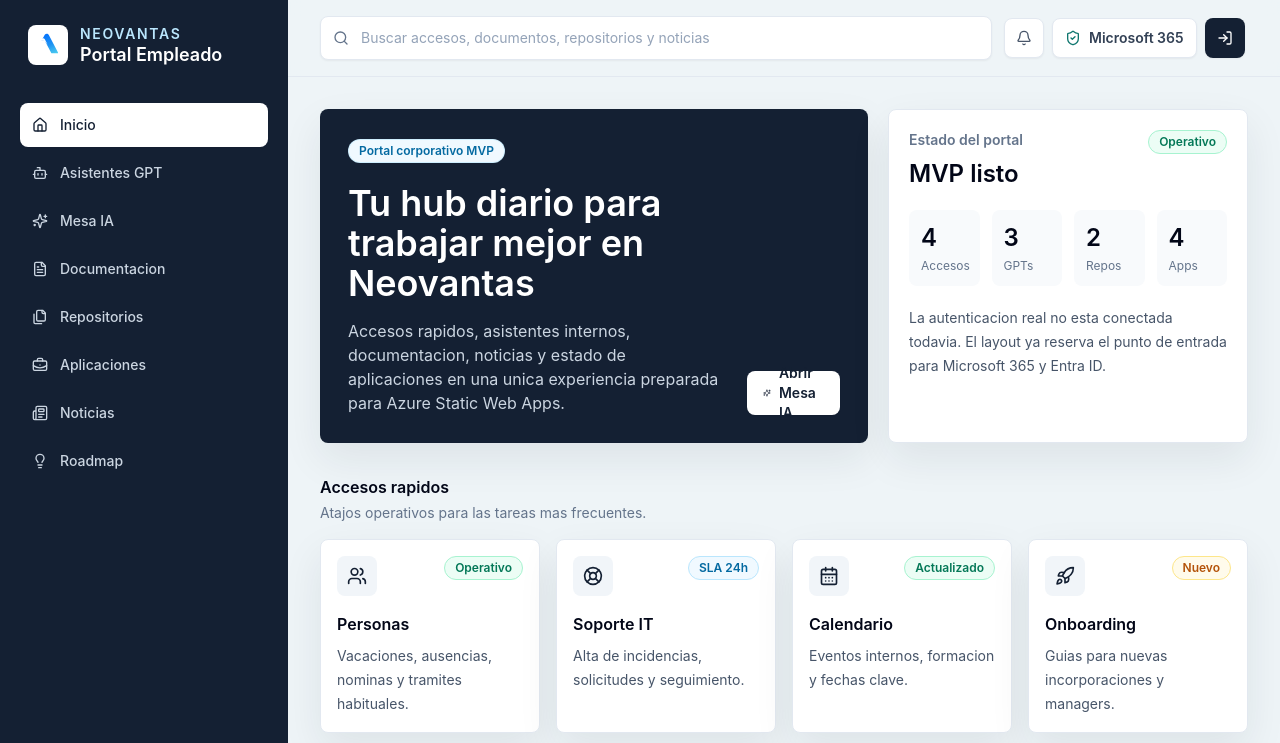
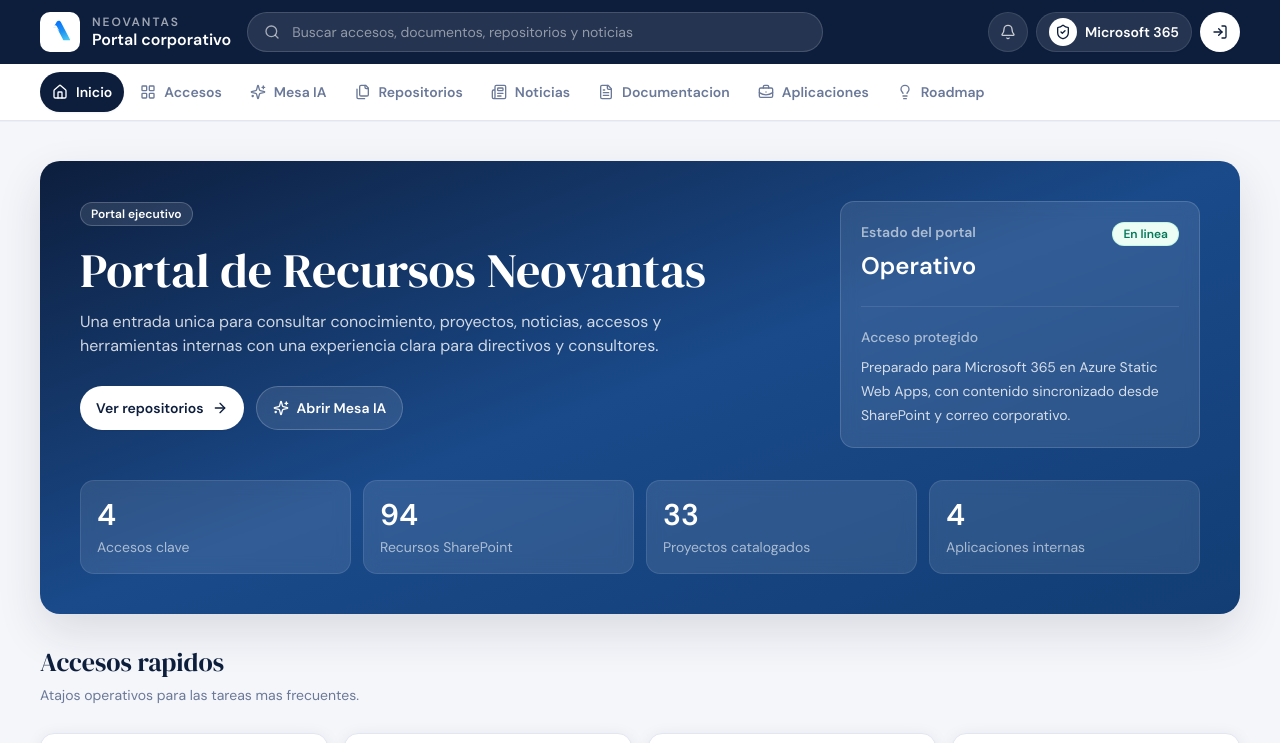
Before and after one commit to NeovantasAdvanced/Intranet, a React (Vite) app: page / in a window 1280 px wide. Shown: the top 743 px of the page. Built offline with nearby package versions, Linux system fonts and the light colour scheme; no server answers.

Commit message:
feat: refresh intranet portal UI

```diff
--- a/src/components/layout/AppLayout.tsx
+++ b/src/components/layout/AppLayout.tsx
@@ -1,52 +1,91 @@
-import { useState, type ReactNode } from 'react';
+import {
+  BriefcaseBusiness,
+  FileText,
+  Files,
+  Home,
+  LayoutGrid,
+  Lightbulb,
+  Newspaper,
+  Sparkles,
+} from 'lucide-react';
+import { useEffect, useState, type ReactNode } from 'react';
 import { PortalSearchProvider } from '../../context/PortalSearchContext';
 import { Header } from './Header';
-import { Sidebar } from './Sidebar';
 
 type AppLayoutProps = {
   children: ReactNode;
 };
 
+const navigation = [
+  { label: 'Inicio', icon: Home, href: '#inicio' },
+  { label: 'Accesos', icon: LayoutGrid, href: '#accesos' },
+  { label: 'Mesa IA', icon: Sparkles, href: '#mesa-ia' },
+  { label: 'Repositorios', icon: Files, href: '#repositorios' },
+  { label: 'Noticias', icon: Newspaper, href: '#noticias' },
+  { label: 'Documentacion', icon: FileText, href: '#documentacion' },
+  { label: 'Aplicaciones', icon: BriefcaseBusiness, href: '#aplicaciones' },
+  { label: 'Roadmap', icon: Lightbulb, href: '#roadmap' },
+];
+
+function PortalNavigation() {
+  const [activeHash, setActiveHash] = useState(() =>
+    typeof window === 'undefined' ? '#inicio' : window.location.hash || '#inicio',
+  );
+
+  useEffect(() => {
+    const handleHashChange = () => setActiveHash(window.location.hash || '#inicio');
+
+    handleHashChange();
+    window.addEventListener('hashchange', handleHashChange);
+
+    return () => window.removeEventListener('hashchange', handleHashChange);
+  }, []);
+
+  return (
+    <nav
+      className="border-b border-neovantas-line bg-white/95 px-3 shadow-[0_1px_0_rgba(13,30,61,0.03)] backdrop-blur md:px-8"
+      aria-label="Navegacion principal"
+    >
+      <div className="mx-auto flex max-w-[1200px] gap-1 overflow-x-auto py-2">
+        {navigation.map((item) => {
+          const Icon = item.icon;
+          const isActive = activeHash === item.href;
+
+          return (
+            <a
+              key={item.label}
+              href={item.href}
+              onClick={() => setActiveHash(item.href)}
+              className={`focus-ring flex h-10 shrink-0 items-center gap-2 rounded-full px-3 text-sm font-semibold transition ${
+                isActive
+                  ? 'bg-neovantas-navy text-white shadow-sm'
+                  : 'text-neovantas-muted hover:bg-neovantas-mist hover:text-neovantas-navy'
+              }`}
+            >
+              <Icon className="h-4 w-4" aria-hidden="true" />
+              <span>{item.label}</span>
+            </a>
+          );
+        })}
+      </div>
+    </nav>
+  );
+}
+
 export function AppLayout({ children }: AppLayoutProps) {
   const [searchValue, setSearchValue] = useState('');
-  const [mobileMenuOpen, setMobileMenuOpen] = useState(false);
 
   return (
     <PortalSearchProvider searchValue={searchValue} setSearchValue={setSearchValue}>
-      <div className="min-h-screen bg-neovantas-mist text-slate-950">
-        <div className="flex min-h-screen">
-          <Sidebar className="hidden lg:flex" />
+      <div className="min-h-screen bg-neovantas-mist text-neovantas-ink">
+        <div className="sticky top-0 z-30">
+          <Header />
+          <PortalNavigation />
+        </div>
 
-          <div
-            className={`fixed inset-0 z-40 lg:hidden ${
-              mobileMenuOpen ? '' : 'pointer-events-none'
-            }`}
-            aria-hidden={!mobileMenuOpen}
-          >
-            <button
-              type="button"
-              className={`absolute inset-0 bg-slate-950/50 transition-opacity ${
-                mobileMenuOpen ? 'opacity-100' : 'opacity-0'
-              }`}
-              aria-label="Cerrar menu"
-              onClick={() => setMobileMenuOpen(false)}
-            />
-            <Sidebar
-              className={`relative z-10 flex transition-transform duration-200 ${
-                mobileMenuOpen ? 'translate-x-0' : '-translate-x-full'
-              }`}
-              onClose={() => setMobileMenuOpen(false)}
-              onNavigate={() => setMobileMenuOpen(false)}
-            />
-          </div>
-
-          <div className="flex min-w-0 flex-1 flex-col">
-            <Header onMenuClick={() => setMobileMenuOpen(true)} />
-            <main className="min-w-0 flex-1 px-4 py-6 md:px-8 md:py-8">
-              <div className="mx-auto w-full max-w-7xl">{children}</div>
-            </main>
-          </div>
-        </div>
+        <main className="min-w-0 px-4 py-7 md:px-8 md:py-10">
+          <div className="mx-auto w-full max-w-[1200px]">{children}</div>
+        </main>
       </div>
     </PortalSearchProvider>
   );
--- a/src/components/layout/Header.tsx
+++ b/src/components/layout/Header.tsx
@@ -1,11 +1,8 @@
-import { Bell, LogIn, LogOut, Menu, ShieldCheck, UserRound } from 'lucide-react';
+import { Bell, LogIn, LogOut, ShieldCheck, UserRound } from 'lucide-react';
 import { useEffect, useState } from 'react';
+import neovantasLogo from '../../assets/neovantas-logo-mark.svg';
 import { usePortalSearch } from '../../context/PortalSearchContext';
 import { SearchBar } from '../ui/SearchBar';
-
-type HeaderProps = {
-  onMenuClick: () => void;
-};
 
 type ClientPrincipal = {
   userDetails: string;
@@ -17,7 +14,16 @@
   clientPrincipal: ClientPrincipal | null;
 };
 
-export function Header({ onMenuClick }: HeaderProps) {
+function getInitials(value: string) {
+  return value
+    .split(/[.\s@_-]+/)
+    .filter(Boolean)
+    .slice(0, 2)
+    .map((part) => part.charAt(0).toUpperCase())
+    .join('');
+}
+
+export function Header() {
   const { searchValue, setSearchValue } = usePortalSearch();
   const [clientPrincipal, setClientPrincipal] = useState<ClientPrincipal | null>(null);
   const [authChecked, setAuthChecked] = useState(false);
@@ -52,51 +58,58 @@
   const authHref = isAuthenticated ? '/logout' : '/login';
   const authLabel = isAuthenticated ? clientPrincipal?.userDetails ?? 'Sesion iniciada' : 'Microsoft 365';
   const authTitle = isAuthenticated ? `Cerrar sesion: ${authLabel}` : 'Iniciar sesion con Microsoft 365';
+  const initials = getInitials(authLabel) || 'N';
 
   return (
-    <header className="sticky top-0 z-20 border-b border-slate-200 bg-neovantas-mist/95 px-4 py-4 backdrop-blur md:px-8">
-      <div className="flex items-center gap-3">
-        <button
-          type="button"
-          className="focus-ring grid h-10 w-10 place-items-center rounded-lg border border-slate-200 bg-white text-slate-700 shadow-sm lg:hidden"
-          aria-label="Abrir menu"
-          onClick={onMenuClick}
-        >
-          <Menu className="h-5 w-5" aria-hidden="true" />
-        </button>
+    <header className="bg-neovantas-navy px-4 text-white md:px-8">
+      <div className="mx-auto flex min-h-16 max-w-[1200px] items-center gap-4 py-3">
+        <a href="#inicio" className="focus-ring flex shrink-0 items-center gap-3 rounded-lg">
+          <span className="grid h-10 w-10 place-items-center rounded-[10px] bg-white">
+            <img src={neovantasLogo} alt="Neovantas" className="h-7 w-7 object-contain" />
+          </span>
+          <span className="hidden min-w-0 sm:block">
+            <span className="block text-xs font-semibold uppercase tracking-[0.16em] text-white/60">
+              Neovantas
+            </span>
+            <span className="block truncate text-base font-semibold leading-tight text-white">
+              Portal corporativo
+            </span>
+          </span>
+        </a>
 
         <SearchBar
           value={searchValue}
           onChange={setSearchValue}
-          className="max-w-2xl flex-1"
+          className="hidden max-w-xl flex-1 md:flex"
           placeholder="Buscar accesos, documentos, repositorios y noticias"
         />
 
-        <div className="flex items-center gap-2">
+        <div className="ml-auto flex items-center gap-2">
           <button
             type="button"
-            className="focus-ring hidden h-10 w-10 place-items-center rounded-lg border border-slate-200 bg-white text-slate-600 shadow-sm md:grid"
+            className="focus-ring hidden h-10 w-10 place-items-center rounded-full border border-white/10 bg-white/10 text-white/75 transition hover:bg-white/15 hover:text-white lg:grid"
             aria-label="Notificaciones"
           >
             <Bell className="h-4 w-4" aria-hidden="true" />
           </button>
           <a
             href={authHref}
-            className="focus-ring flex h-10 max-w-[11rem] items-center gap-2 rounded-lg border border-slate-200 bg-white px-3 text-sm font-semibold text-slate-700 shadow-sm sm:max-w-56"
+            className="focus-ring flex h-10 max-w-[12rem] items-center gap-2 rounded-full border border-white/10 bg-white/10 px-2.5 text-sm font-semibold text-white shadow-sm transition hover:bg-white/15 sm:max-w-60 sm:px-3"
             title={authTitle}
             aria-label={authTitle}
           >
+            <span className="grid h-7 w-7 shrink-0 place-items-center rounded-full bg-white text-[11px] font-bold text-neovantas-navy">
+              {isAuthenticated ? initials : <ShieldCheck className="h-4 w-4" aria-hidden="true" />}
+            </span>
+            <span className="hidden truncate sm:block">{authChecked ? authLabel : 'Comprobando...'}</span>
             {isAuthenticated ? (
-              <UserRound className="h-4 w-4 shrink-0 text-neovantas-teal" aria-hidden="true" />
-            ) : (
-              <ShieldCheck className="h-4 w-4 shrink-0 text-neovantas-teal" aria-hidden="true" />
-            )}
-            <span className="hidden truncate sm:block">{authChecked ? authLabel : 'Comprobando...'}</span>
+              <UserRound className="hidden h-4 w-4 shrink-0 text-white/60 xl:block" aria-hidden="true" />
+            ) : null}
           </a>
           {isAuthenticated ? (
             <a
               href="/logout"
-              className="focus-ring hidden h-10 w-10 place-items-center rounded-lg bg-neovantas-navy text-white shadow-sm md:grid"
+              className="focus-ring hidden h-10 w-10 place-items-center rounded-full bg-white text-neovantas-navy shadow-sm md:grid"
               aria-label="Cerrar sesion"
               title="Cerrar sesion"
             >
@@ -105,7 +118,7 @@
           ) : (
             <a
               href="/login"
-              className="focus-ring hidden h-10 w-10 place-items-center rounded-lg bg-neovantas-navy text-white shadow-sm md:grid"
+              className="focus-ring hidden h-10 w-10 place-items-center rounded-full bg-white text-neovantas-navy shadow-sm md:grid"
               aria-label="Iniciar sesion"
               title="Iniciar sesion"
             >
@@ -114,6 +127,14 @@
           )}
         </div>
       </div>
+
+      <div className="mx-auto max-w-[1200px] pb-3 md:hidden">
+        <SearchBar
+          value={searchValue}
+          onChange={setSearchValue}
+          placeholder="Buscar en la intranet"
+        />
+      </div>
     </header>
   );
 }
--- a/src/components/ui/Card.tsx
+++ b/src/components/ui/Card.tsx
@@ -7,7 +7,9 @@
 
 export function Card({ children, className = '' }: CardProps) {
   return (
-    <article className={`rounded-lg border border-slate-200 bg-white shadow-panel ${className}`}>
+    <article
+      className={`rounded-[14px] border border-neovantas-line bg-white shadow-panel transition-shadow duration-200 ${className}`}
+    >
       {children}
     </article>
   );
--- a/src/components/ui/SearchBar.tsx
+++ b/src/components/ui/SearchBar.tsx
@@ -15,14 +15,14 @@
 }: SearchBarProps) {
   return (
     <label
-      className={`flex h-11 min-w-0 items-center gap-3 rounded-lg border border-slate-200 bg-white px-3 text-slate-500 shadow-sm transition focus-within:border-neovantas-blue focus-within:ring-2 focus-within:ring-neovantas-blue/15 ${className}`}
+      className={`flex h-10 min-w-0 items-center gap-3 rounded-full border border-white/15 bg-white/10 px-4 text-white/60 transition focus-within:border-white/30 focus-within:bg-white/15 focus-within:ring-2 focus-within:ring-white/10 ${className}`}
     >
       <Search className="h-4 w-4 shrink-0" aria-hidden="true" />
       <span className="sr-only">Buscar</span>
       <input
         value={value}
         onChange={(event) => onChange(event.target.value)}
-        className="min-w-0 flex-1 border-0 bg-transparent text-sm text-slate-900 outline-none placeholder:text-slate-400"
+        className="min-w-0 flex-1 border-0 bg-transparent text-sm text-white outline-none placeholder:text-white/50"
         placeholder={placeholder}
         type="search"
       />
--- a/src/components/ui/SectionHeader.tsx
+++ b/src/components/ui/SectionHeader.tsx
@@ -8,10 +8,10 @@
 
 export function SectionHeader({ title, description, action }: SectionHeaderProps) {
   return (
-    <div className="mb-4 flex flex-col gap-3 sm:flex-row sm:items-end sm:justify-between">
+    <div className="mb-7 flex flex-col gap-3 sm:flex-row sm:items-end sm:justify-between">
       <div>
-        <h2 className="text-base font-semibold text-slate-950">{title}</h2>
-        {description ? <p className="mt-1 text-sm text-slate-500">{description}</p> : null}
+        <h2 className="font-display text-[26px] font-normal leading-tight text-neovantas-navy">{title}</h2>
+        {description ? <p className="mt-1.5 text-sm text-neovantas-muted">{description}</p> : null}
       </div>
       {action ? <div className="shrink-0">{action}</div> : null}
     </div>
--- a/src/index.css
+++ b/src/index.css
@@ -1,11 +1,13 @@
+@import url('https://fonts.googleapis.com/css2?family=DM+Sans:wght@300;400;500;600;700&family=DM+Serif+Display&display=swap');
+
 @tailwind base;
 @tailwind components;
 @tailwind utilities;
 
 :root {
-  color: #101827;
-  background: #eef4f7;
-  font-family: Inter, ui-sans-serif, system-ui, -apple-system, BlinkMacSystemFont, "Segoe UI", sans-serif;
+  color: #1A2340;
+  background: #F5F6FA;
+  font-family: "DM Sans", Inter, ui-sans-serif, system-ui, -apple-system, BlinkMacSystemFont, "Segoe UI", sans-serif;
   font-synthesis: none;
   text-rendering: optimizeLegibility;
   -webkit-font-smoothing: antialiased;
@@ -35,6 +37,6 @@
 
 @layer components {
   .focus-ring {
-    @apply outline-none ring-offset-2 ring-offset-white focus-visible:ring-2 focus-visible:ring-neovantas-blue;
+    @apply outline-none ring-offset-2 ring-offset-white focus-visible:ring-2 focus-visible:ring-neovantas-accent;
   }
 }
--- a/src/pages/HomeDashboard.tsx
+++ b/src/pages/HomeDashboard.tsx
@@ -248,25 +248,33 @@
 
   return (
     <div className="space-y-8">
-      <section id="inicio" className="grid scroll-mt-24 gap-5 xl:grid-cols-[minmax(0,1fr)_360px]">
-        <div className="rounded-lg bg-neovantas-navy p-6 text-white shadow-panel md:p-7">
-          <div className="flex flex-col gap-6 lg:flex-row lg:items-end lg:justify-between">
+      <section
+        id="inicio"
+        className="scroll-mt-40 overflow-hidden rounded-[20px] bg-gradient-to-br from-neovantas-navy via-neovantas-blue to-[#123D74] p-6 text-white shadow-elevated md:p-8 lg:p-10"
+      >
+        <div className="grid gap-8 xl:grid-cols-[minmax(0,1fr)_360px] xl:items-start">
           <div className="max-w-3xl">
-              <Badge tone="info" className="border-sky-300/30 bg-sky-300/10 text-sky-100">
-                Portal corporativo MVP
+            <Badge tone="info" className="border-white/20 bg-white/10 text-white">
+              Portal ejecutivo
             </Badge>
-              <h2 className="mt-5 text-3xl font-semibold leading-tight md:text-4xl">
-                Tu hub diario para trabajar mejor en Neovantas
-              </h2>
-              <p className="mt-4 max-w-2xl text-sm leading-6 text-slate-300 md:text-base">
-                Accesos rapidos, asistentes internos, documentacion, noticias y estado de aplicaciones en
-                una unica experiencia preparada para Azure Static Web Apps.
+            <h1 className="mt-5 font-display text-4xl font-normal leading-tight md:text-5xl">
+              Portal de Recursos Neovantas
+            </h1>
+            <p className="mt-4 max-w-2xl text-sm leading-6 text-white/80 md:text-base">
+              Una entrada unica para consultar conocimiento, proyectos, noticias, accesos y herramientas
+              internas con una experiencia clara para directivos y consultores.
             </p>
-            </div>
-
+            <div className="mt-7 flex flex-wrap gap-3">
+              <a
+                href="#repositorios"
+                className="focus-ring inline-flex h-11 items-center justify-center gap-2 rounded-full bg-white px-4 text-sm font-semibold text-neovantas-navy shadow-sm"
+              >
+                Ver repositorios
+                <ArrowRight className="h-4 w-4" aria-hidden="true" />
+              </a>
               <a
                 href="#mesa-ia"
-              className="focus-ring inline-flex h-11 items-center justify-center gap-2 rounded-lg bg-white px-4 text-sm font-semibold text-neovantas-navy shadow-sm"
+                className="focus-ring inline-flex h-11 items-center justify-center gap-2 rounded-full border border-white/20 bg-white/10 px-4 text-sm font-semibold text-white backdrop-blur transition hover:bg-white/15"
               >
                 <Sparkles className="h-4 w-4" aria-hidden="true" />
                 Abrir Mesa IA
@@ -274,37 +282,44 @@
             </div>
           </div>
 
-        <Card className="p-5">
+          <div className="rounded-[14px] border border-white/15 bg-white/10 p-5 backdrop-blur">
             <div className="flex items-start justify-between gap-3">
               <div>
-              <p className="text-sm font-semibold text-slate-500">Estado del portal</p>
-              <h3 className="mt-2 text-2xl font-semibold text-slate-950">MVP listo</h3>
+                <p className="text-sm font-semibold text-white/60">Estado del portal</p>
+                <h2 className="mt-2 text-2xl font-semibold text-white">Operativo</h2>
               </div>
-            <Badge tone="success">Operativo</Badge>
+              <Badge tone="success" className="border-emerald-300/30 bg-emerald-300/10 text-emerald-100">
+                En linea
+              </Badge>
             </div>
-          <div className="mt-5 grid grid-cols-2 gap-3 sm:grid-cols-4">
-            <div className="rounded-lg bg-slate-50 p-3">
-              <p className="text-2xl font-semibold text-slate-950">{quickLinks.length}</p>
-              <p className="mt-1 text-xs text-slate-500">Accesos</p>
-            </div>
-            <div className="rounded-lg bg-slate-50 p-3">
-              <p className="text-2xl font-semibold text-slate-950">{assistants.length}</p>
-              <p className="mt-1 text-xs text-slate-500">GPTs</p>
-            </div>
-            <div className="rounded-lg bg-slate-50 p-3">
-              <p className="text-2xl font-semibold text-slate-950">{sharePointRepositories.length}</p>
-              <p className="mt-1 text-xs text-slate-500">Repos</p>
-            </div>
-            <div className="rounded-lg bg-slate-50 p-3">
-              <p className="text-2xl font-semibold text-slate-950">{apps.length}</p>
-              <p className="mt-1 text-xs text-slate-500">Apps</p>
+            <div className="mt-6 border-t border-white/10 pt-5">
+              <p className="text-sm font-medium text-white/60">Acceso protegido</p>
+              <p className="mt-2 text-sm leading-6 text-white/80">
+                Preparado para Microsoft 365 en Azure Static Web Apps, con contenido sincronizado desde
+                SharePoint y correo corporativo.
+              </p>
             </div>
           </div>
-          <p className="mt-5 text-sm leading-6 text-slate-600">
-            La autenticacion real no esta conectada todavia. El layout ya reserva el punto de entrada para
-            Microsoft 365 y Entra ID.
-          </p>
-        </Card>
+        </div>
+
+        <div className="mt-8 grid gap-3 sm:grid-cols-2 lg:grid-cols-4">
+          <div className="rounded-[14px] border border-white/10 bg-white/10 p-4 backdrop-blur">
+            <p className="text-3xl font-semibold text-white">{quickLinks.length}</p>
+            <p className="mt-1 text-sm text-white/60">Accesos clave</p>
+          </div>
+          <div className="rounded-[14px] border border-white/10 bg-white/10 p-4 backdrop-blur">
+            <p className="text-3xl font-semibold text-white">{sharePointStats.total}</p>
+            <p className="mt-1 text-sm text-white/60">Recursos SharePoint</p>
+          </div>
+          <div className="rounded-[14px] border border-white/10 bg-white/10 p-4 backdrop-blur">
+            <p className="text-3xl font-semibold text-white">{sharePointStats.projects}</p>
+            <p className="mt-1 text-sm text-white/60">Proyectos catalogados</p>
+          </div>
+          <div className="rounded-[14px] border border-white/10 bg-white/10 p-4 backdrop-blur">
+            <p className="text-3xl font-semibold text-white">{apps.length}</p>
+            <p className="mt-1 text-sm text-white/60">Aplicaciones internas</p>
+          </div>
+        </div>
       </section>
 
       {isSearching ? (
@@ -344,7 +359,7 @@
       ) : null}
 
       {(!isSearching || filteredContent.quickLinks.length > 0) ? (
-      <section id="accesos" className="scroll-mt-24">
+      <section id="accesos" className="scroll-mt-40">
         <SectionHeader
           title="Accesos rapidos"
           description="Atajos operativos para las tareas mas frecuentes."
@@ -373,9 +388,9 @@
       ) : null}
 
       {(!isSearching || filteredContent.assistants.length > 0 || filteredContent.roadmap.length > 0) ? (
-      <section id="mesa-ia" className="grid scroll-mt-24 gap-5 xl:grid-cols-[minmax(0,1fr)_380px]">
+      <section id="mesa-ia" className="grid scroll-mt-40 gap-5 xl:grid-cols-[minmax(0,1fr)_380px]">
         {(!isSearching || filteredContent.assistants.length > 0) ? (
-        <div id="asistentes" className="scroll-mt-24">
+        <div id="asistentes" className="scroll-mt-40">
           <SectionHeader
             title="GPTs y asistentes"
             description="Herramientas internas para acelerar conocimiento, delivery y soporte."
@@ -420,7 +435,7 @@
         ) : null}
 
         {(!isSearching || filteredContent.roadmap.length > 0) ? (
-        <div id="roadmap" className="scroll-mt-24">
+        <div id="roadmap" className="scroll-mt-40">
         <Card className="overflow-hidden">
           <div className="border-b border-slate-200 bg-slate-50 px-5 py-4">
             <div className="flex items-center gap-2">
@@ -452,7 +467,7 @@
       ) : null}
 
       {(!isSearching || filteredContent.sharePointResources.length > 0) ? (
-      <section id="repositorios" className="scroll-mt-24">
+      <section id="repositorios" className="scroll-mt-40">
         <SectionHeader
           title="Repositorios SharePoint"
           description="Acceso centralizado a documentacion del equipo y repositorio de proyectos realizados."
@@ -642,7 +657,7 @@
       {(!isSearching || filteredContent.news.length > 0 || filteredContent.documents.length > 0) ? (
       <section className="grid gap-5 xl:grid-cols-2">
         {(!isSearching || filteredContent.news.length > 0) ? (
-        <div id="noticias" className="scroll-mt-24">
+        <div id="noticias" className="scroll-mt-40">
           <SectionHeader title="Noticias" description="Comunicaciones relevantes para el equipo." />
           <div className="space-y-3">
             {filteredContent.news.map((item) => (
@@ -678,7 +693,7 @@
         ) : null}
 
         {(!isSearching || filteredContent.documents.length > 0) ? (
-        <div id="documentacion" className="scroll-mt-24">
+        <div id="documentacion" className="scroll-mt-40">
           <SectionHeader title="Documentacion" description="Recursos versionados y listos para enlazar." />
           <div className="space-y-3">
             {filteredContent.documents.map((item) => (
@@ -706,7 +721,7 @@
       ) : null}
 
       {(!isSearching || filteredContent.apps.length > 0) ? (
-      <section id="aplicaciones" className="scroll-mt-24">
+      <section id="aplicaciones" className="scroll-mt-40">
         <SectionHeader title="Aplicaciones internas" description="Servicios conectables en proximas iteraciones." />
         <div className="grid gap-4 md:grid-cols-3">
           {filteredContent.apps.map((app) => {
--- a/tailwind.config.ts
+++ b/tailwind.config.ts
@@ -6,20 +6,24 @@
     extend: {
       colors: {
         neovantas: {
-          ink: '#101827',
-          navy: '#142033',
-          blue: '#2563eb',
-          teal: '#0f766e',
+          ink: '#1A2340',
+          navy: '#0D1E3D',
+          blue: '#1A4A8A',
+          accent: '#2E7CF6',
+          teal: '#00A98F',
           lime: '#84cc16',
-          mist: '#eef4f7',
-          line: '#d8e0e8',
+          mist: '#F5F6FA',
+          line: '#E2E6F0',
+          muted: '#6B7999',
         },
       },
       boxShadow: {
-        panel: '0 16px 40px rgba(20, 32, 51, 0.08)',
+        panel: '0 2px 16px rgba(13, 30, 61, 0.07)',
+        elevated: '0 18px 45px rgba(13, 30, 61, 0.12)',
       },
       fontFamily: {
-        sans: ['Inter', 'ui-sans-serif', 'system-ui', 'sans-serif'],
+        sans: ['DM Sans', 'Inter', 'ui-sans-serif', 'system-ui', 'sans-serif'],
+        display: ['DM Serif Display', 'Georgia', 'serif'],
       },
     },
   },
```
Lines whose indentation alone changed are shown as unchanged.
